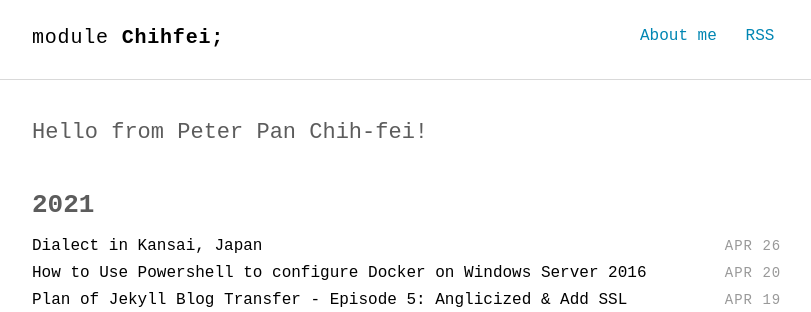
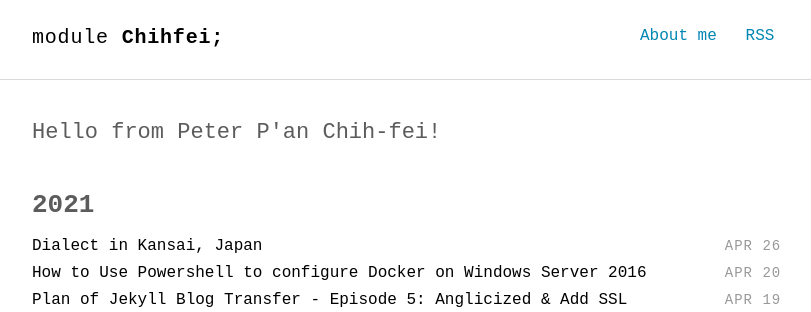
Before and after one commit to IcingTomato/blog.old2, a Jekyll site: the page built from index.html, in a window 1280 px wide. Shown: the top 312 px of the page, without its empty margins (232-1043 px from the left). Built offline with Jekyll 4.4.1, drawn with Linux system fonts in a browser that asks for light colours; some web fonts are replaced.

Commit message:
change intro

```diff
--- a/_includes/intro.html
+++ b/_includes/intro.html
@@ -1,5 +1,5 @@
 <section class="intro">
   <div class="container">
-    <p class="lead">Hello from Peter Pan Chih-fei!</p>
+    <p class="lead">Hello from Peter P'an Chih-fei!</p>
   </div>
 </section>
```
